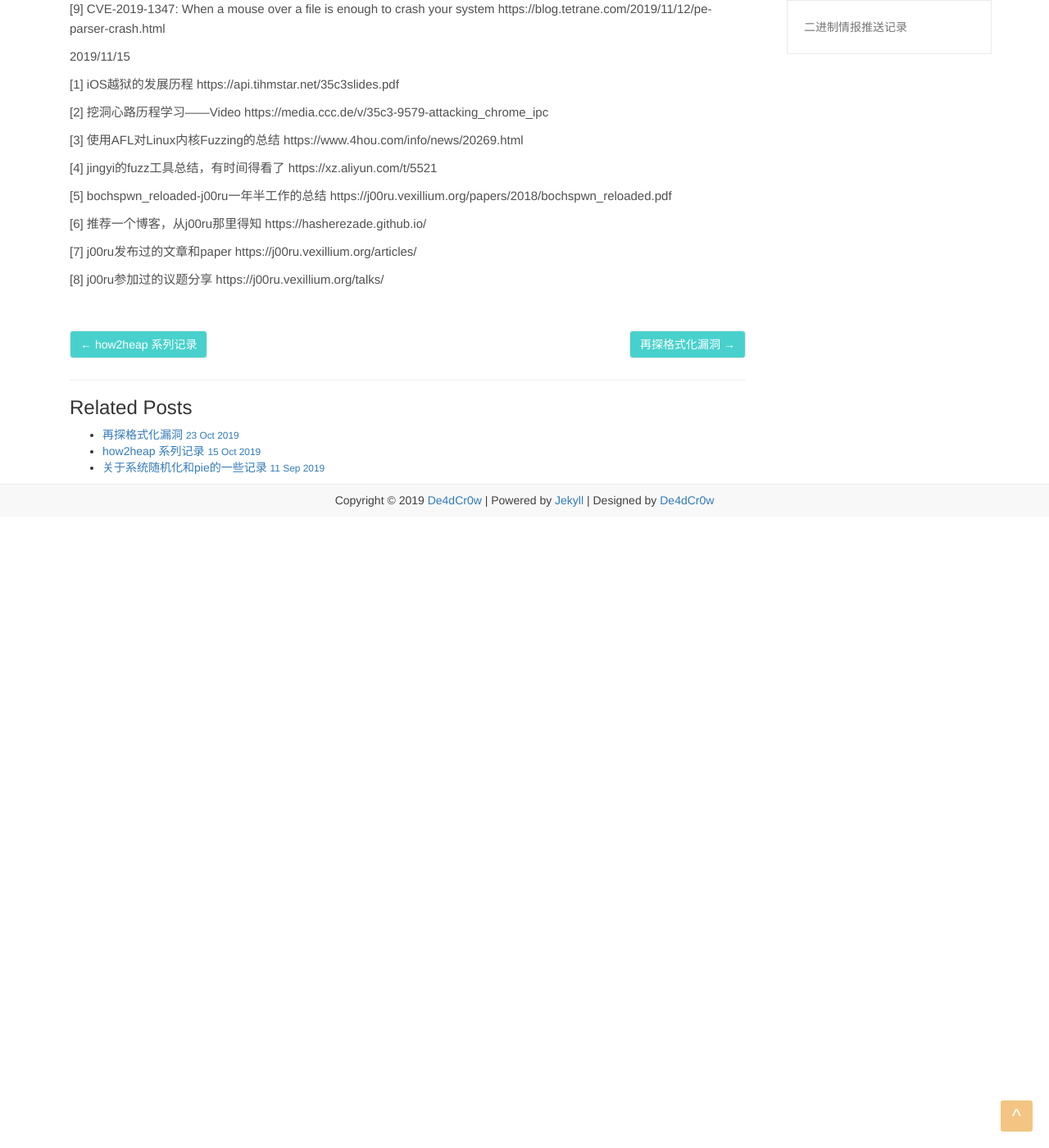
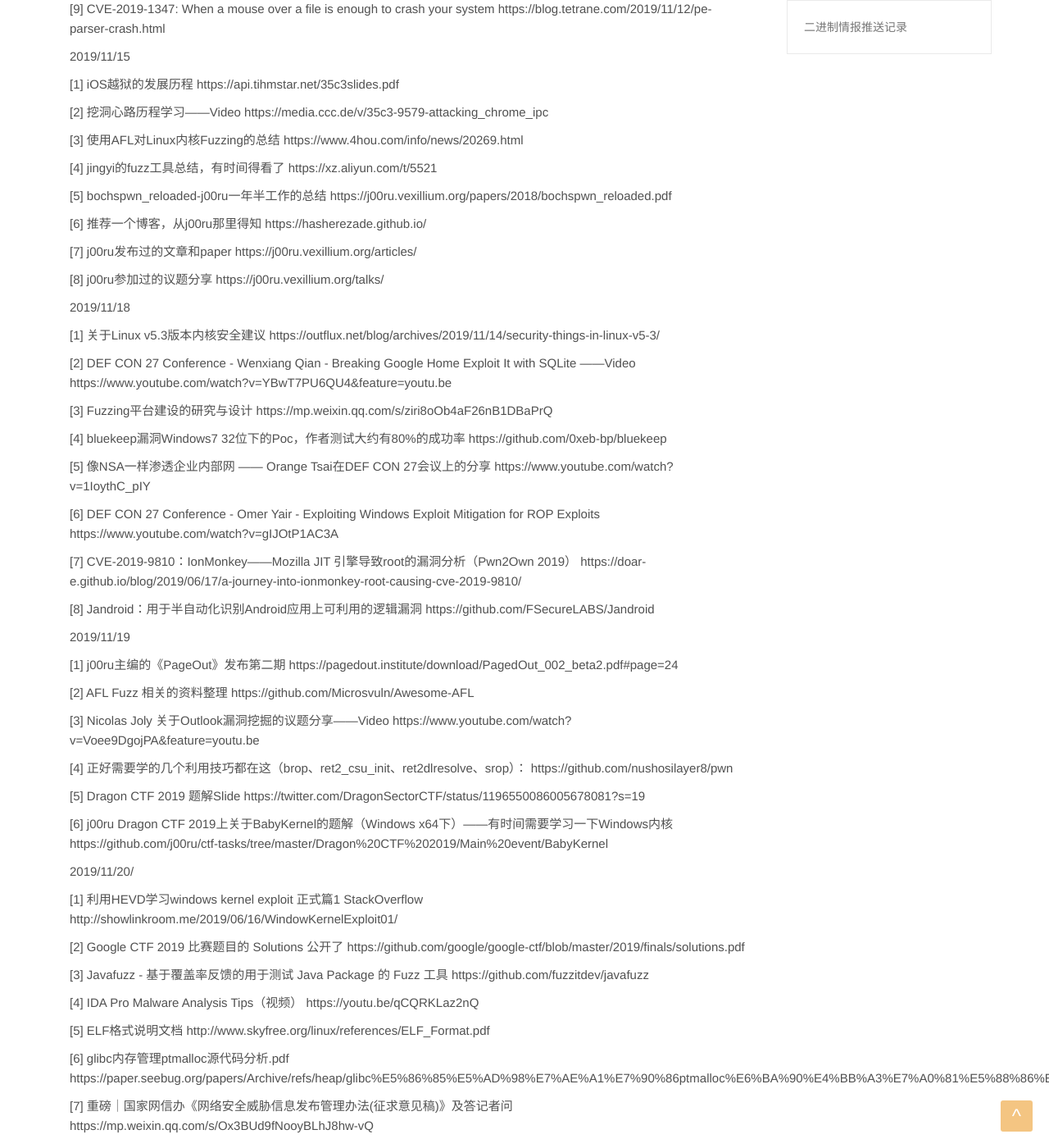
Before and after one commit to De4dCr0w/De4dCr0w.github.io, a Jekyll site: the page built from _posts/2019-10-22-二进制情报推送.md, in a window 1280 px wide and 1400 px high, scrolled down 5236 px. Shown: the whole window at 82% size. Built offline with Jekyll 4.4.1, drawn with Linux system fonts in a browser that asks for light colours; before the commit the page ends 5866 px from its top, so only the background shows below that; some of the changed text lies outside the part shown.

Commit message:
Update 2019-10-22-二进制情报推送.md

```diff
--- a/_posts/2019-10-22-二进制情报推送.md
+++ b/_posts/2019-10-22-二进制情报推送.md
@@ -369,3 +369,86 @@ https://j00ru.vexillium.org/articles/
 
 [8] j00ru参加过的议题分享
 https://j00ru.vexillium.org/talks/
+
+2019/11/18
+
+[1] 关于Linux v5.3版本内核安全建议
+https://outflux.net/blog/archives/2019/11/14/security-things-in-linux-v5-3/
+
+[2] DEF CON 27 Conference - Wenxiang Qian - Breaking Google Home Exploit It with SQLite ——Video
+https://www.youtube.com/watch?v=YBwT7PU6QU4&feature=youtu.be
+
+[3] Fuzzing平台建设的研究与设计
+https://mp.weixin.qq.com/s/ziri8oOb4aF26nB1DBaPrQ
+
+[4] bluekeep漏洞Windows7 32位下的Poc，作者测试大约有80%的成功率
+https://github.com/0xeb-bp/bluekeep
+
+[5] 像NSA一样渗透企业内部网 —— Orange Tsai在DEF CON 27会议上的分享
+https://www.youtube.com/watch?v=1IoythC_pIY
+
+[6] DEF CON 27 Conference - Omer Yair - Exploiting Windows Exploit Mitigation for ROP Exploits
+https://www.youtube.com/watch?v=gIJOtP1AC3A
+
+[7] CVE-2019-9810：IonMonkey——Mozilla JIT 引擎导致root的漏洞分析（Pwn2Own 2019）
+https://doar-e.github.io/blog/2019/06/17/a-journey-into-ionmonkey-root-causing-cve-2019-9810/
+
+[8] Jandroid：用于半自动化识别Android应用上可利用的逻辑漏洞
+https://github.com/FSecureLABS/Jandroid
+
+2019/11/19
+
+[1] j00ru主编的《PageOut》发布第二期
+https://pagedout.institute/download/PagedOut_002_beta2.pdf#page=24
+
+[2] AFL Fuzz 相关的资料整理
+https://github.com/Microsvuln/Awesome-AFL
+
+[3] Nicolas Joly 关于Outlook漏洞挖掘的议题分享——Video
+https://www.youtube.com/watch?v=Voee9DgojPA&feature=youtu.be
+
+[4] 正好需要学的几个利用技巧都在这（brop、ret2_csu_init、ret2dlresolve、srop）：
+https://github.com/nushosilayer8/pwn
+
+[5]  Dragon CTF 2019 题解Slide
+https://twitter.com/DragonSectorCTF/status/1196550086005678081?s=19
+
+[6] j00ru Dragon CTF 2019上关于BabyKernel的题解（Windows x64下）——有时间需要学习一下Windows内核
+https://github.com/j00ru/ctf-tasks/tree/master/Dragon%20CTF%202019/Main%20event/BabyKernel
+
+2019/11/20/
+
+[1] 利用HEVD学习windows kernel exploit 正式篇1 StackOverflow
+http://showlinkroom.me/2019/06/16/WindowKernelExploit01/
+
+[2] Google CTF 2019 比赛题目的 Solutions 公开了
+https://github.com/google/google-ctf/blob/master/2019/finals/solutions.pdf
+
+[3] Javafuzz - 基于覆盖率反馈的用于测试 Java Package 的 Fuzz 工具
+https://github.com/fuzzitdev/javafuzz
+
+[4] IDA Pro Malware Analysis Tips（视频）
+https://youtu.be/qCQRKLaz2nQ
+
+[5] ELF格式说明文档
+http://www.skyfree.org/linux/references/ELF_Format.pdf
+
+[6] glibc内存管理ptmalloc源代码分析.pdf
+https://paper.seebug.org/papers/Archive/refs/heap/glibc%E5%86%85%E5%AD%98%E7%AE%A1%E7%90%86ptmalloc%E6%BA%90%E4%BB%A3%E7%A0%81%E5%88%86%E6%9E%90.pdf
+
+[7] 重磅｜国家网信办《网络安全威胁信息发布管理办法(征求意见稿)》及答记者问
+https://mp.weixin.qq.com/s/Ox3BUd9fNooyBLhJ8hw-vQ
+
+2019/11/21
+
+[1] POC 2019 议题下载
+http://powerofcommunity.net/2019.htm
+
+[2] TokyoWesterns CTF 2019 - gnote
+https://rpis.ec/blog/tokyowesterns-2019-gnote/
+
+[3] DEF CON 27 Conference - Maksim Shudrak - How To Improve Coverage Guided Fuzzing Find New 0days——Youtube
+https://www.youtube.com/watch?v=4BkAxMfHSzI
+
+[4] 浅析常见Debug调试器的安全隐患
+https://security.tencent.com/index.php/blog/msg/137
```
